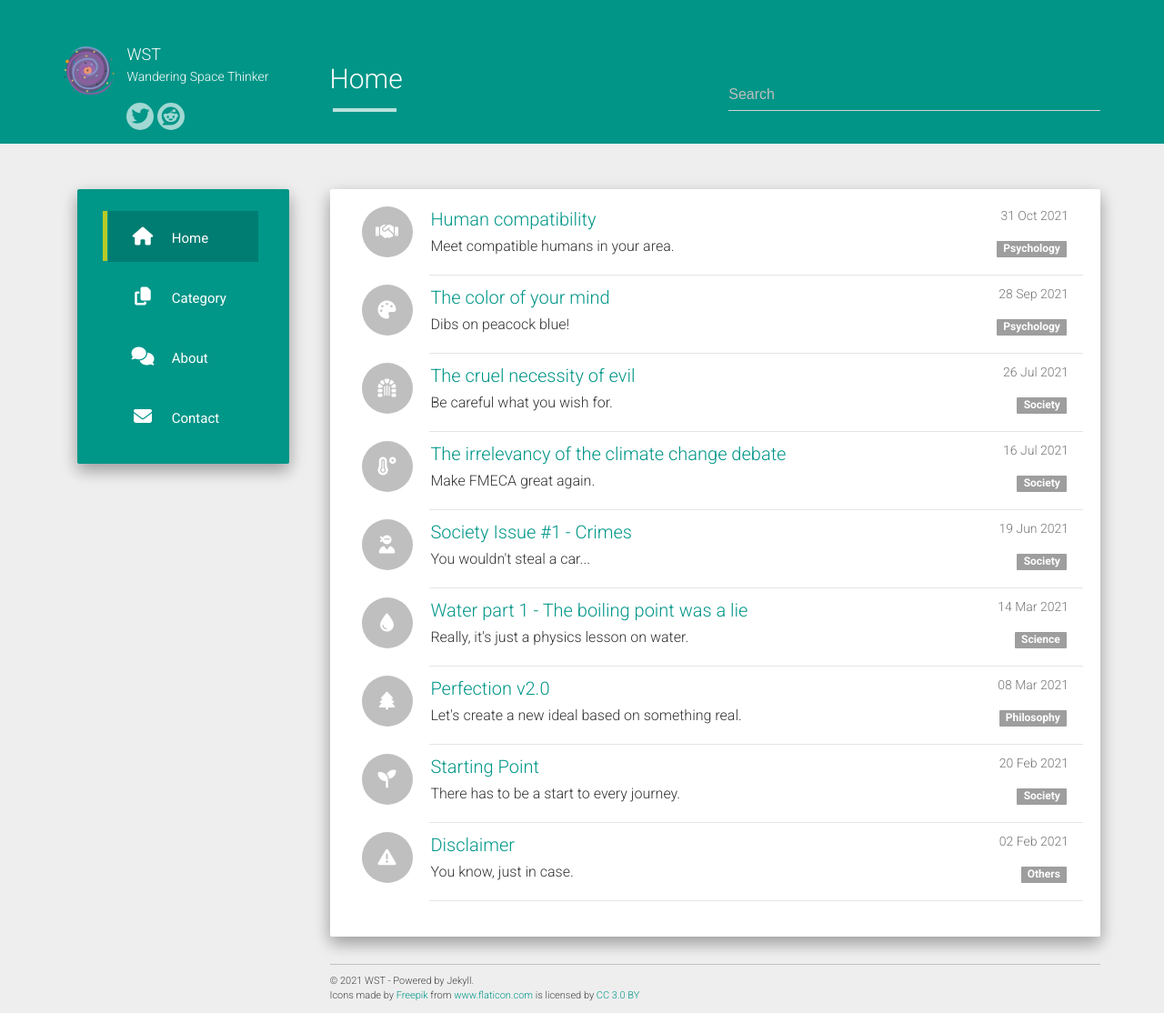
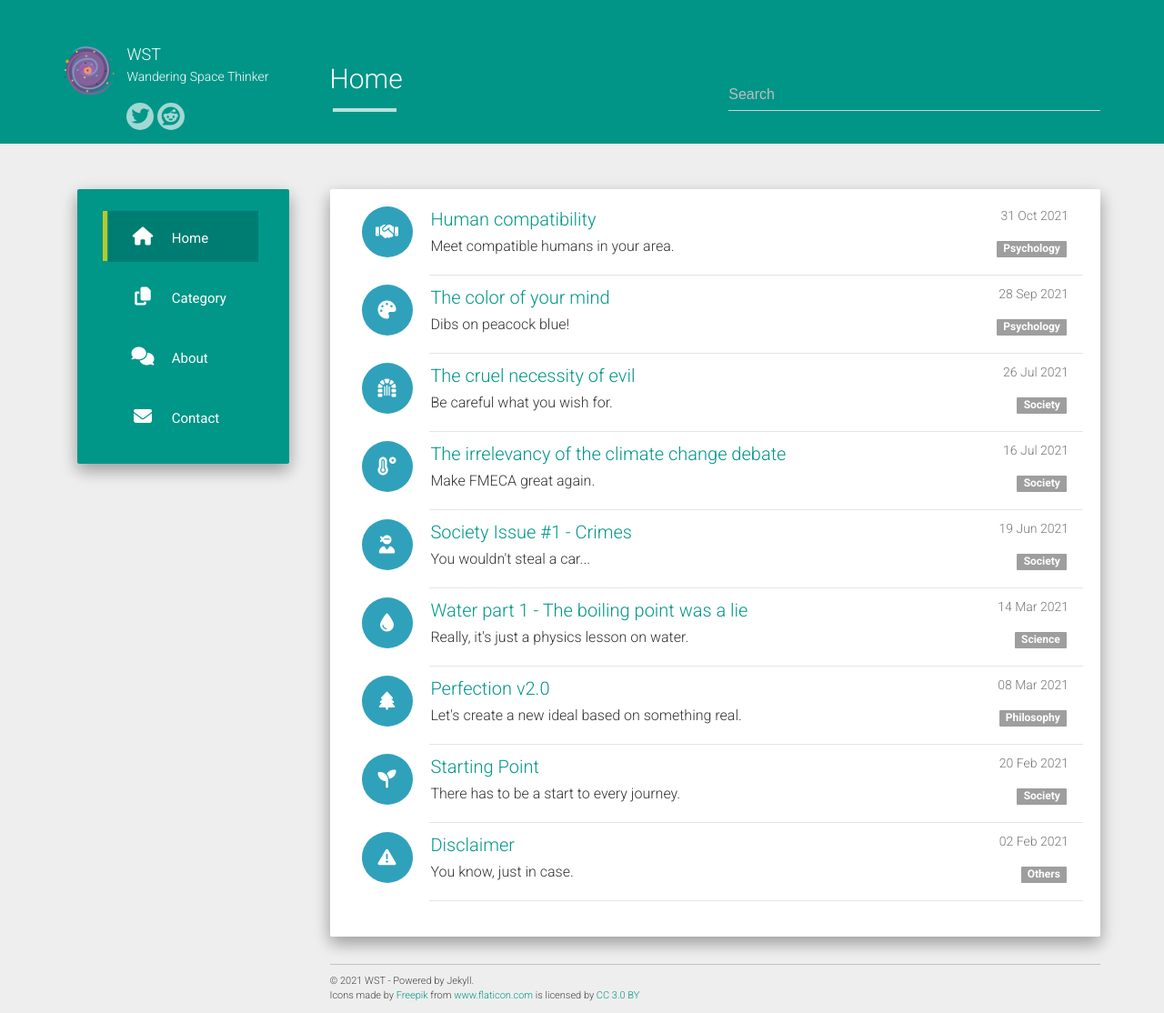
Before and after one commit to WanderingSpaceThinker/nonexistence, a Jekyll site: the page built from index.html, in a window 1280 px wide and 1114 px high. Shown: the whole window at 91% size. Built offline with Jekyll 4.4.1, drawn with Linux system fonts in a browser that asks for light colours; nearby versions of some CDN libraries; the list of posts is cut into pages by our own code.

Commit message:
feat: add icon and visited articles color

```diff
--- a/static/css/main.css
+++ b/static/css/main.css
@@ -353,3 +353,10 @@ p.legend {
 .share-page {
     line-height: 10px;
 }
+.list-group .list-group-item .row-action-primary i {
+    background: #30a1bb;
+}
+
+.row-content a:visited {
+  color: grey;
+}
```
